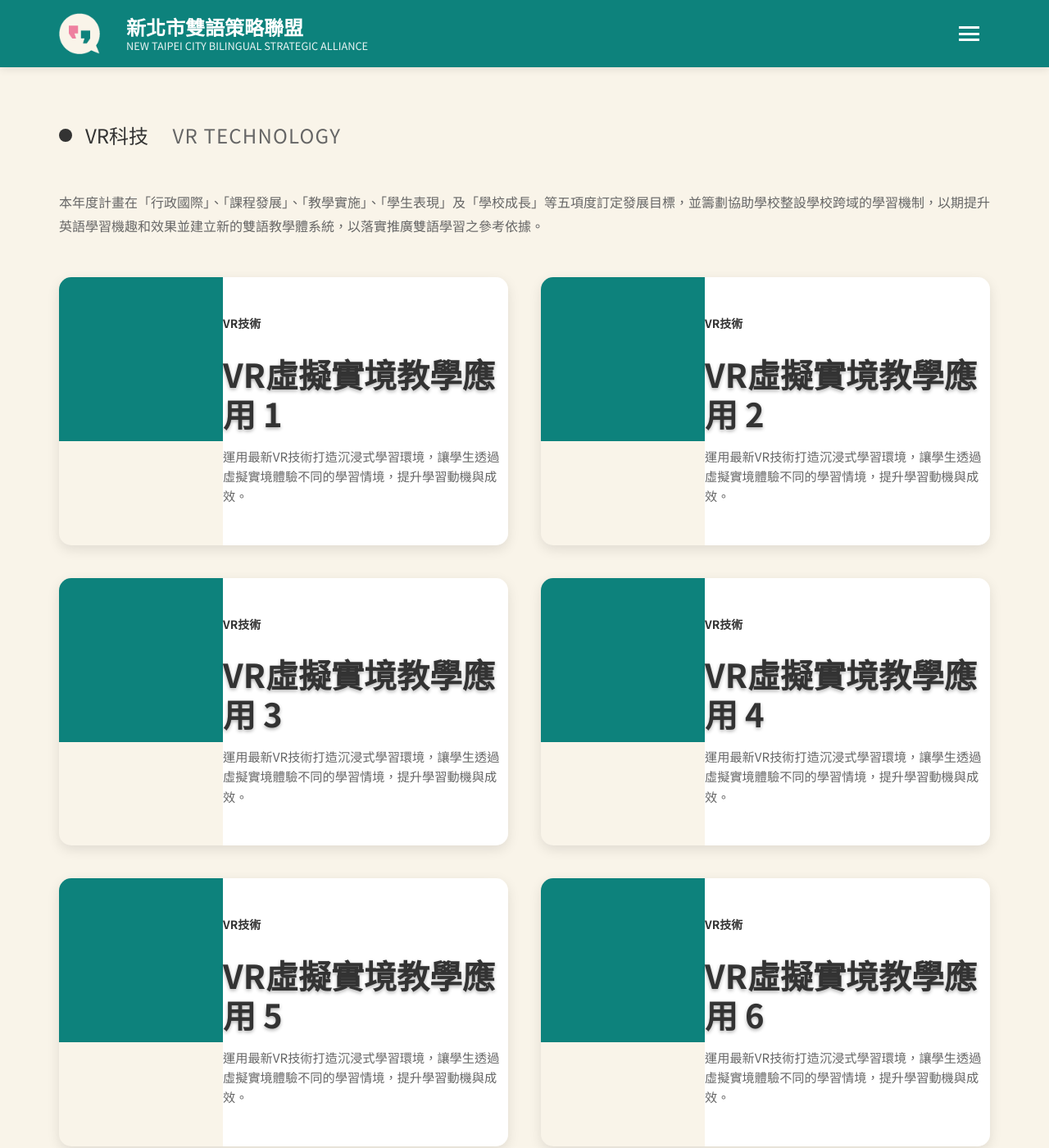
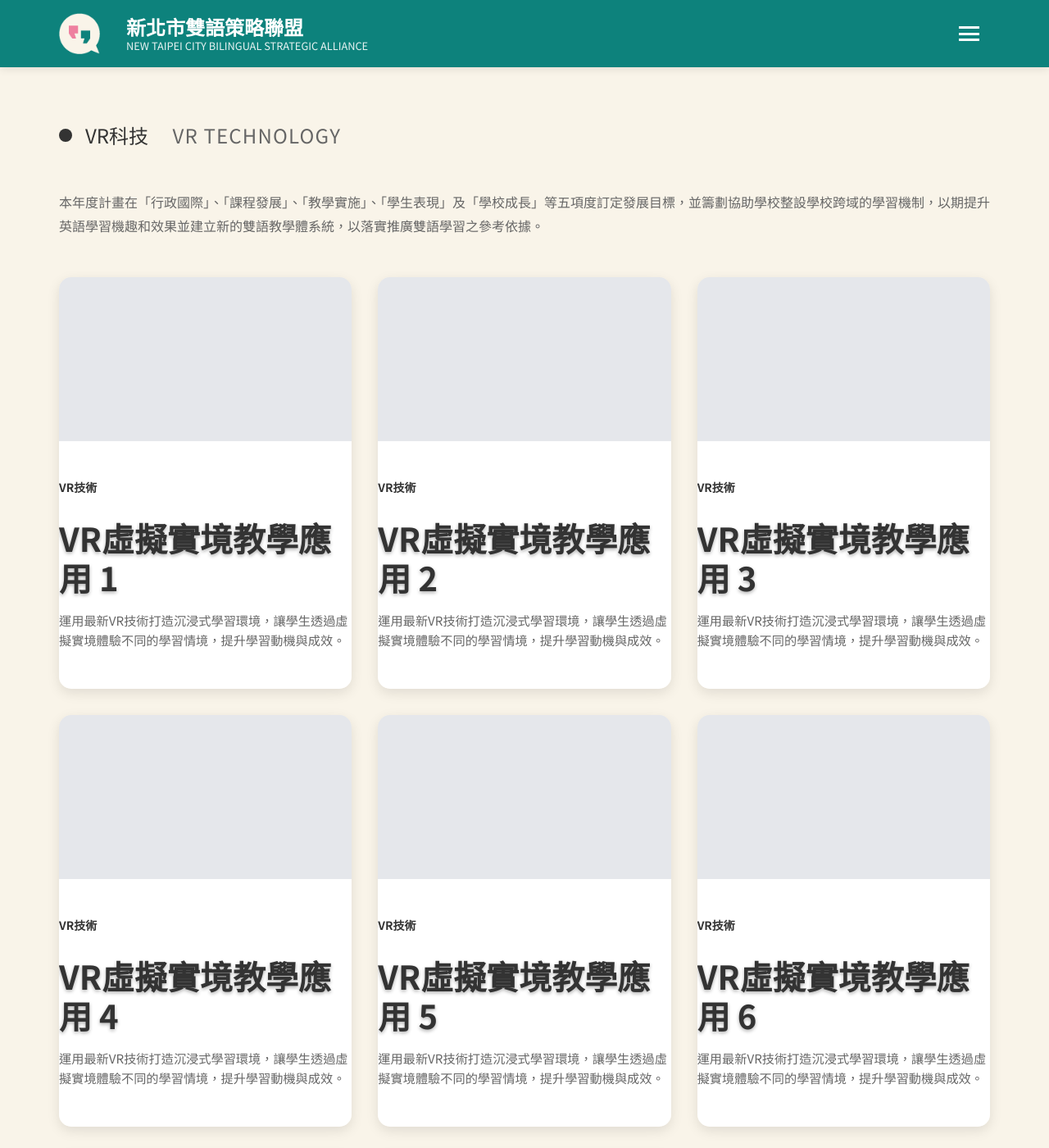
Before and after one commit to ntpc-bsa/ntpc-bsa.github.io, a Jekyll site: the page built from vr.html, in a window 1280 px wide and 1400 px high. Shown: the whole window at 82% size. Built offline with Jekyll 4.4.1, drawn with Linux system fonts in a browser that asks for light colours; some web fonts are replaced.

Commit message:
Convert lesson layout to vertical cards with date labels

```diff
--- a/assets/css/style.css
+++ b/assets/css/style.css
@@ -848,8 +848,8 @@ body {
 /* 教案頁面 */
 .lesson-grid {
     display: grid;
-    grid-template-columns: repeat(auto-fit, minmax(450px, 1fr));
-    gap: 2.5rem;
+    grid-template-columns: repeat(auto-fit, minmax(320px, 1fr));
+    gap: 2rem;
     margin-top: 2rem;
 }
 
@@ -867,13 +867,12 @@ body {
 
 .lesson-item {
     display: flex;
-    flex-direction: row;
+    flex-direction: column;
     background-color: var(--white);
     border-radius: 15px;
     overflow: hidden;
     box-shadow: 0 5px 15px rgba(0,0,0,0.1);
     transition: box-shadow 0.3s ease;
-    min-height: 200px;
     height: auto;
 }
 
@@ -882,21 +881,33 @@ body {
 }
 
 .lesson-image {
-    width: 200px;
+    width: 100%;
     height: 200px;
-    background-color: var(--primary-green);
+    background-color: #E5E7EB;
     flex-shrink: 0;
-    min-width: 200px;
     display: block;
+    position: relative;
+}
+
+.lesson-date {
+    position: absolute;
+    top: 1rem;
+    left: 1rem;
+    background-color: rgba(0, 0, 0, 0.8);
+    color: white;
+    padding: 0.5rem 1rem;
+    border-radius: 8px;
+    font-size: 0.9rem;
+    font-weight: 500;
+    z-index: 10;
 }
 
 .lesson-content {
-    padding: 2rem;
+    padding: 1.5rem;
     flex: 1;
     display: flex;
     flex-direction: column;
     justify-content: flex-start;
-    min-height: 200px;
 }
 
 .lesson-category {
@@ -924,20 +935,15 @@ body {
     overflow: hidden;
 }
 
-/* 確保桌面版本正確顯示水平布局 */
+/* 確保所有設備都使用垂直卡片布局 */
 @media (min-width: 481px) {
     .lesson-item {
-        flex-direction: row;
-        min-height: 200px;
+        flex-direction: column;
     }
 
     .lesson-image {
-        width: 200px;
+        width: 100%;
         height: 200px;
-    }
-
-    .lesson-content {
-        min-height: 200px;
     }
 }
 
@@ -1592,7 +1598,7 @@ body {
     /* 教案和照片頁面優化 */
     .lesson-grid {
         grid-template-columns: 1fr;
-        gap: 1rem;
+        gap: 1.5rem;
     }
 
     .lesson-item {
@@ -1601,7 +1607,19 @@ body {
 
     .lesson-image {
         width: 100%;
-        height: 120px;
+        height: 180px;
+    }
+
+    .lesson-content {
+        padding: 1.2rem;
+    }
+
+    .lesson-date {
+        top: 0.8rem;
+        left: 0.8rem;
+        padding: 0.4rem 0.8rem;
+        font-size: 0.8rem;
+    }
     }
 
     .photo-gallery {
@@ -1661,12 +1679,6 @@ body {
         height: 45px;
     }
 }
-
-/* =================================
-   LESSON PAGE STYLES
-   ================================= */
-
-/* All CSS icons removed */
 
 /* Lesson Header */
 .lesson-header {
```
Also changed, not shown: lessons.html (+8 -5 lines).
